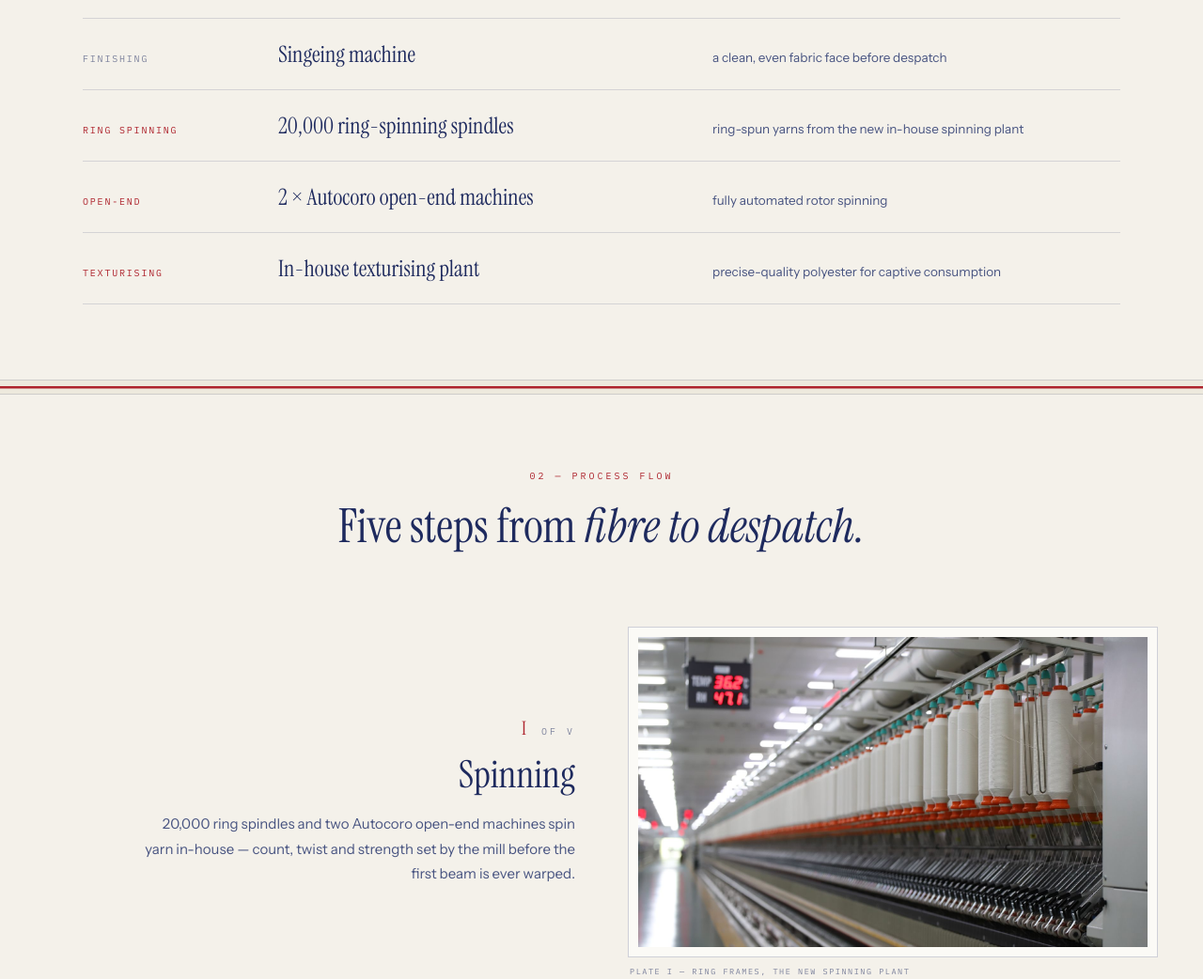
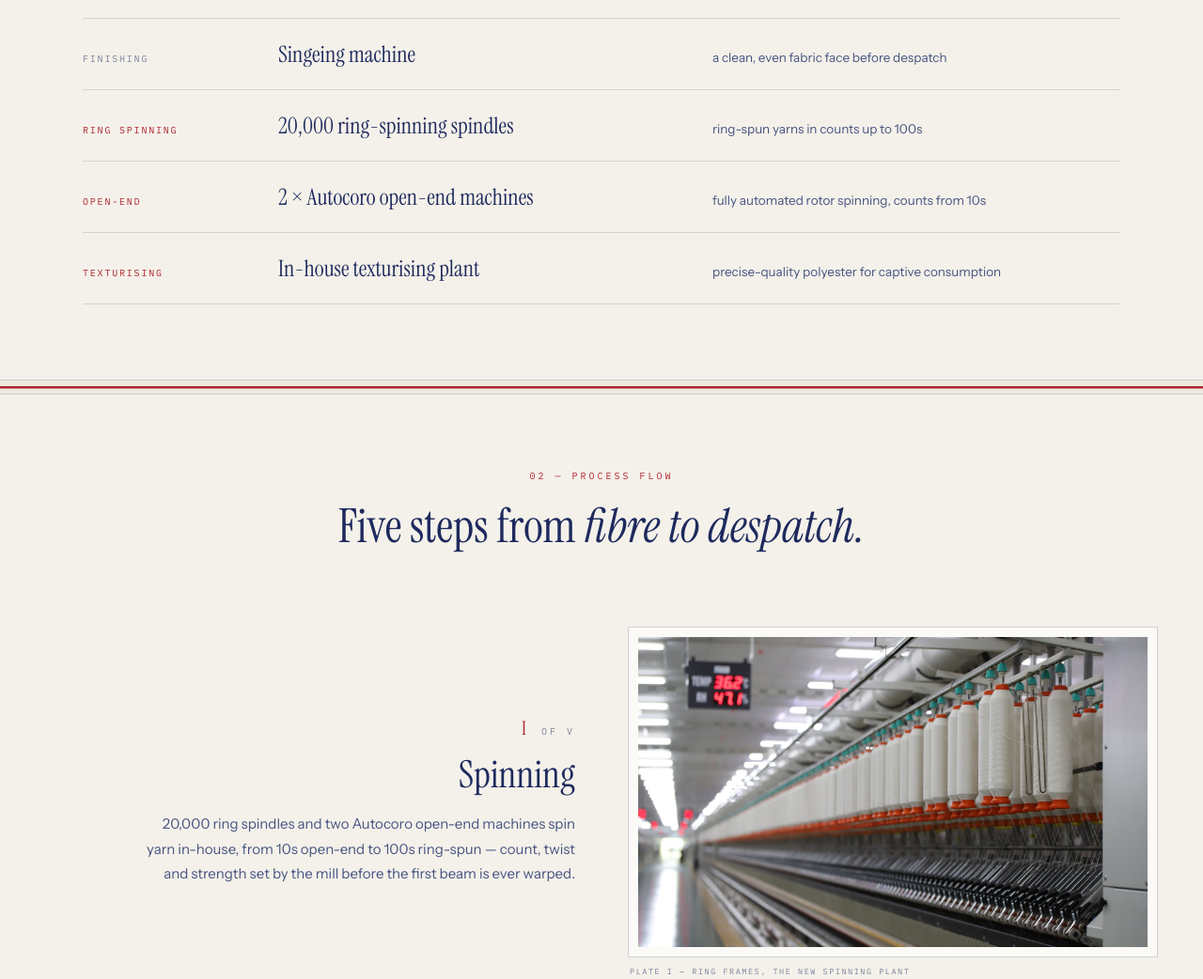
Before and after one commit to hardikagarwal2910/Mahashakti-Textiles, a plain HTML site: page Infrastructure.dc.html in a window 1280 px wide. Shown: the part 1010-2052 px from the top of the page at 94% size. Drawn offline with nearby package versions, Linux system fonts and the light colour scheme.

Commit message:
Add spinning count range: 10s open-end to 100s ring-spun
Shown in the Infrastructure machine park, the Spinning process step,
the spinning plant section (new third stat), and the Capabilities
machine park row.

Co-Authored-By: Claude Fable 5 <noreply@anthropic.com>

```diff
--- a/Infrastructure.dc.html
+++ b/Infrastructure.dc.html
@@ -84,12 +84,12 @@ a{color:#1E2A5E}a:hover{color:#AE242D}
       <div style="display:grid;grid-template-columns:180px 1fr 1fr;gap:28px;padding:22px 0;border-bottom:1px solid rgba(30,42,94,.15);align-items:baseline">
         <span style="font-family:'IBM Plex Mono',monospace;font-size:10px;letter-spacing:.18em;color:#AE242D">RING SPINNING</span>
         <span style="font-family:'Instrument Serif',serif;font-size:24px">20,000 ring-spinning spindles</span>
-        <span style="font-size:13.5px;color:#485481">ring-spun yarns from the new in-house spinning plant</span>
+        <span style="font-size:13.5px;color:#485481">ring-spun yarns in counts up to 100s</span>
       </div>
       <div style="display:grid;grid-template-columns:180px 1fr 1fr;gap:28px;padding:22px 0;border-bottom:1px solid rgba(30,42,94,.15);align-items:baseline">
         <span style="font-family:'IBM Plex Mono',monospace;font-size:10px;letter-spacing:.18em;color:#AE242D">OPEN-END</span>
         <span style="font-family:'Instrument Serif',serif;font-size:24px">2 × Autocoro open-end machines</span>
-        <span style="font-size:13.5px;color:#485481">fully automated rotor spinning</span>
+        <span style="font-size:13.5px;color:#485481">fully automated rotor spinning, counts from 10s</span>
       </div>
       <div style="display:grid;grid-template-columns:180px 1fr 1fr;gap:28px;padding:22px 0;border-bottom:1px solid rgba(30,42,94,.15);align-items:baseline">
         <span style="font-family:'IBM Plex Mono',monospace;font-size:10px;letter-spacing:.18em;color:#AE242D">TEXTURISING</span>
@@ -119,7 +119,7 @@ a{color:#1E2A5E}a:hover{color:#AE242D}
     <div style="order:1;justify-self:end;text-align:right">
       <div style="display:flex;align-items:baseline;gap:16px;justify-content:flex-end"><span style="font-family:'Instrument Serif',serif;font-size:20px;color:#AE242D">I</span><span style="font-family:'IBM Plex Mono',monospace;font-size:10px;letter-spacing:.3em;color:rgba(30,42,94,.55)">OF V</span></div>
       <h3 style="margin:14px 0 0;font-family:'Instrument Serif',serif;font-weight:400;font-size:40px;line-height:1.1">Spinning</h3>
-      <p style="margin:18px 0 0;font-size:15px;line-height:1.75;color:#485481;max-width:460px;margin-left:auto">20,000 ring spindles and two Autocoro open-end machines spin yarn in-house — count, twist and strength set by the mill before the first beam is ever warped.</p>
+      <p style="margin:18px 0 0;font-size:15px;line-height:1.75;color:#485481;max-width:460px;margin-left:auto">20,000 ring spindles and two Autocoro open-end machines spin yarn in-house, from 10s open-end to 100s ring-spun — count, twist and strength set by the mill before the first beam is ever warped.</p>
     </div>
   </section>
 
@@ -212,10 +212,11 @@ a{color:#1E2A5E}a:hover{color:#AE242D}
     <div>
       <div style="font-family:'IBM Plex Mono',monospace;font-size:10px;letter-spacing:.3em;color:#AE242D">04 — SPINNING PLANT — NEW</div>
       <h2 style="margin:20px 0 0;font-family:'Instrument Serif',serif;font-weight:400;font-size:46px;line-height:1.12">The chain now starts <em>at the fibre.</em></h2>
-      <p style="margin:22px 0 0;font-size:14.5px;line-height:1.75;color:#485481;max-width:470px">A new in-house spinning plant takes the mill upstream: 20,000 spindles spinning ring-spun yarns, and two fully automated Autocoro machines producing open-end yarns. The same discipline that runs the looms now sets count, twist and strength — fibre to fabric, inside one gate.</p>
-      <div style="display:flex;gap:44px;margin:30px 0 0">
-        <div><div style="font-family:'Instrument Serif',serif;font-size:38px;line-height:1">20,000</div><div style="margin-top:8px;font-family:'IBM Plex Mono',monospace;font-size:9px;letter-spacing:.2em;color:rgba(30,42,94,.55)">RING SPINDLES</div></div>
-        <div><div style="font-family:'Instrument Serif',serif;font-size:38px;line-height:1">2 × Autocoro</div><div style="margin-top:8px;font-family:'IBM Plex Mono',monospace;font-size:9px;letter-spacing:.2em;color:rgba(30,42,94,.55)">OPEN-END MACHINES</div></div>
+      <p style="margin:22px 0 0;font-size:14.5px;line-height:1.75;color:#485481;max-width:470px">A new in-house spinning plant takes the mill upstream: 20,000 spindles spinning ring-spun yarns in counts up to 100s, and two fully automated Autocoro machines producing open-end yarns from 10s. The same discipline that runs the looms now sets count, twist and strength — fibre to fabric, inside one gate.</p>
+      <div style="display:flex;flex-wrap:wrap;gap:24px 44px;margin:30px 0 0">
+        <div><div style="font-family:'Instrument Serif',serif;font-size:38px;line-height:1;white-space:nowrap">20,000</div><div style="margin-top:8px;font-family:'IBM Plex Mono',monospace;font-size:9px;letter-spacing:.2em;color:rgba(30,42,94,.55)">RING SPINDLES</div></div>
+        <div><div style="font-family:'Instrument Serif',serif;font-size:38px;line-height:1;white-space:nowrap">2 × Autocoro</div><div style="margin-top:8px;font-family:'IBM Plex Mono',monospace;font-size:9px;letter-spacing:.2em;color:rgba(30,42,94,.55)">OPEN-END MACHINES</div></div>
+        <div><div style="font-family:'Instrument Serif',serif;font-size:38px;line-height:1;white-space:nowrap">10s–100s</div><div style="margin-top:8px;font-family:'IBM Plex Mono',monospace;font-size:9px;letter-spacing:.2em;color:rgba(30,42,94,.55)">COUNT RANGE</div></div>
       </div>
     </div>
     <div style="display:grid;grid-template-columns:1fr 1fr;gap:20px">
```
Also changed, not shown: Capabilities.dc.html (+1 -1 lines).
